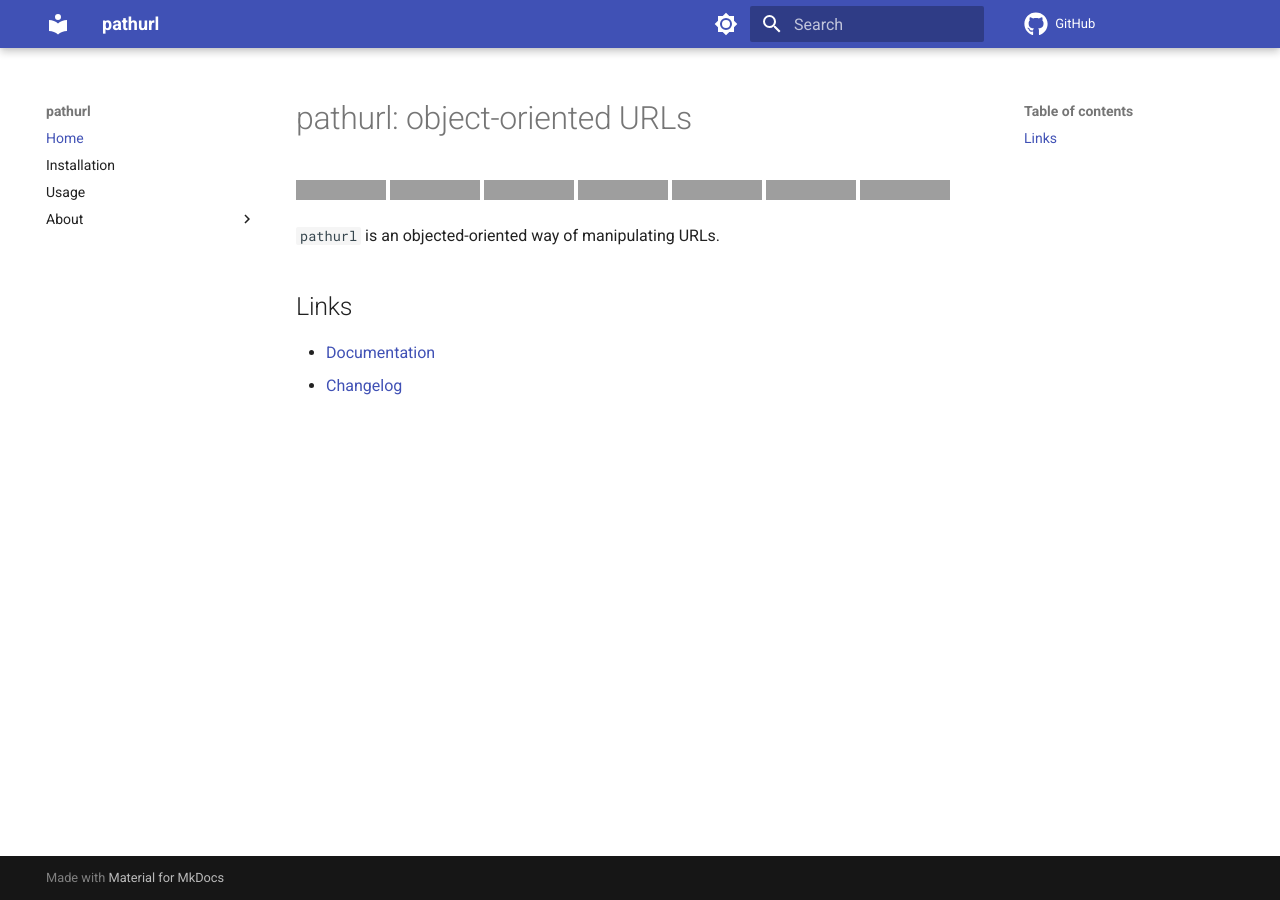
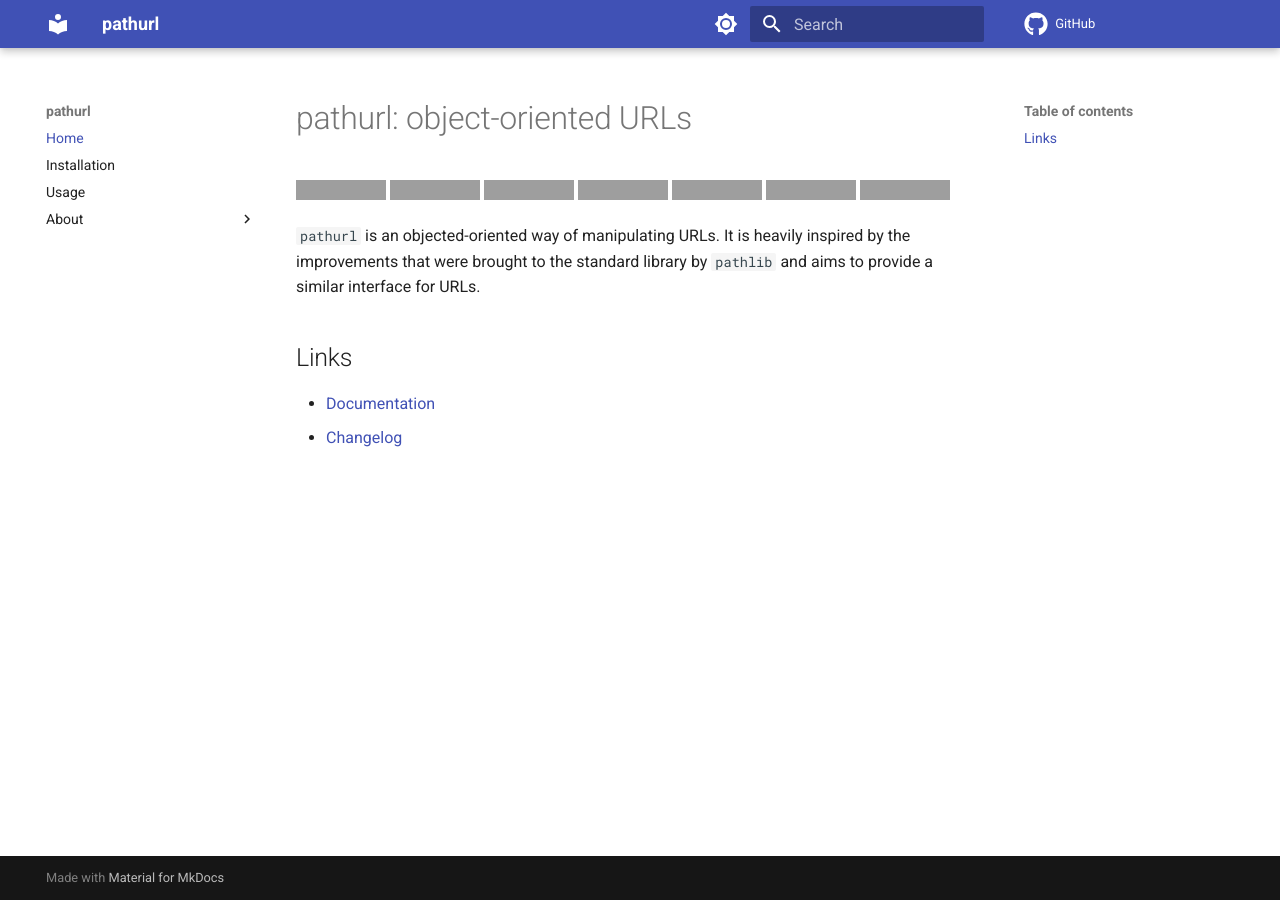
Before and after one commit to spapanik/pathurl, an MkDocs documentation site: the page built from docs/README.md, in a window 1280 px wide. Built offline with MkDocs 1.6.1 and Material for MkDocs 9.7.7, drawn with Linux system fonts in a browser that asks for light colours; comment, search, counter and statistics services are not loaded; grey boxes are pictures that could not be loaded.

Commit message:
Improve README

```diff
--- a/docs/README.md
+++ b/docs/README.md
@@ -8,7 +8,9 @@
 [![build automation: yam][yam_badge]][yam_url]
 [![Lint: ruff][ruff_badge]][ruff_url]
 
-`pathurl` is an objected-oriented way of manipulating URLs.
+`pathurl` is an objected-oriented way of manipulating URLs. It is heavily inspired by
+the improvements that were brought to the standard library by `pathlib` and aims to provide
+a similar interface for URLs.
 
 ## Links
 
```
